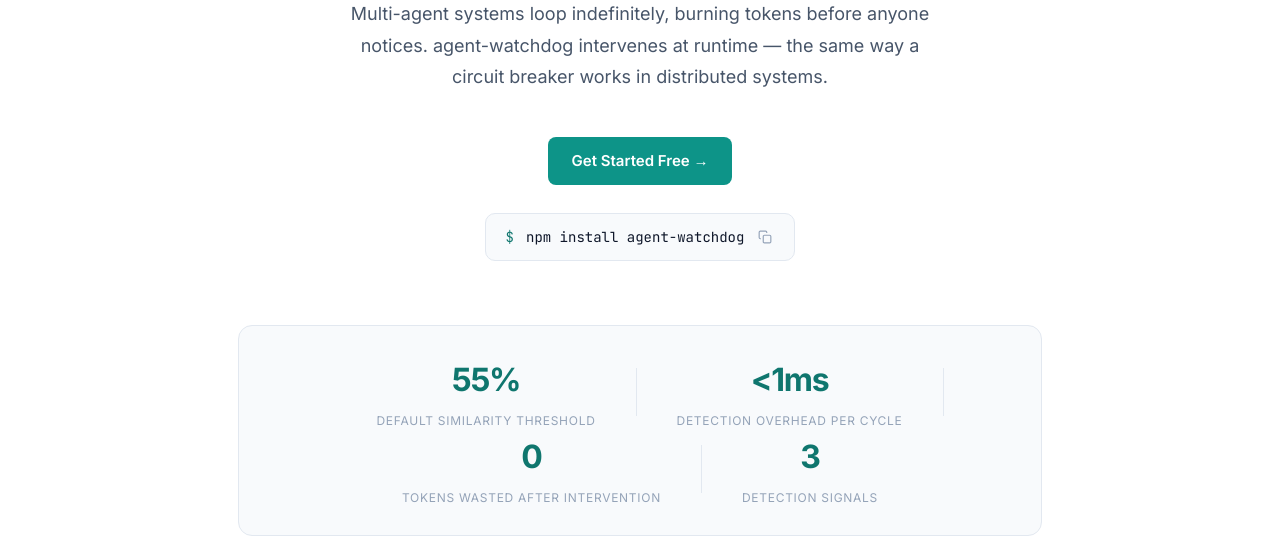
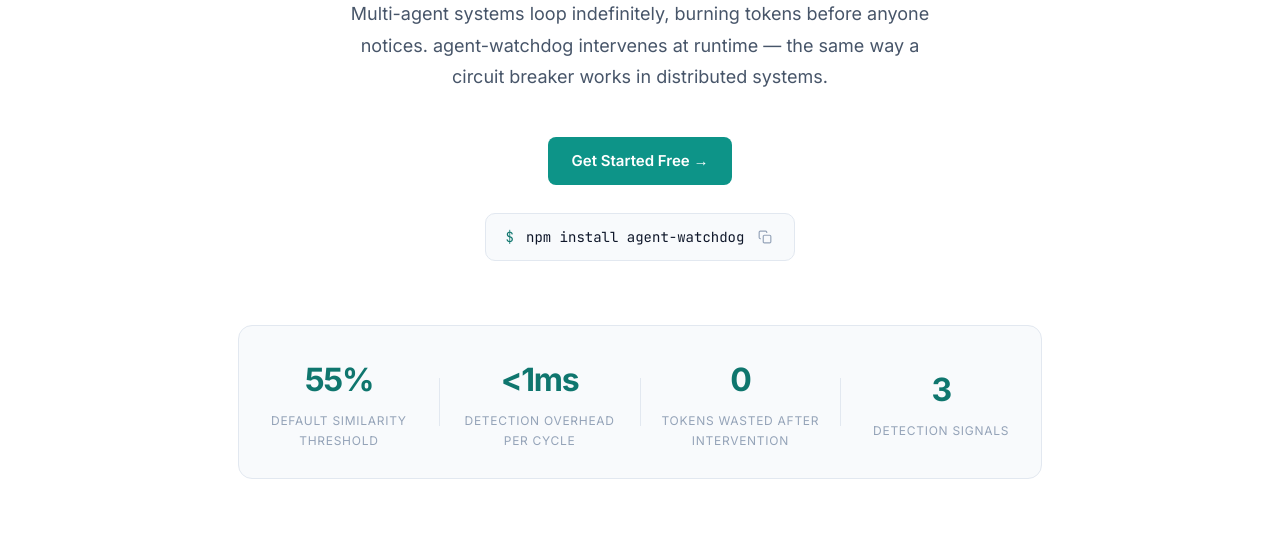
Before and after one commit to zsp322/agent-watchdog, a website: page docs/index.html in a window 1280 px wide. Shown: the part 404-952 px from the top of the page. Drawn offline with Linux system fonts and the light colour scheme.

Commit message:
fix metrics alignment: equal-width columns via flex: 1
Co-Authored-By: Claude Sonnet 4.6 <noreply@anthropic.com>

```diff
--- a/docs/styles.css
+++ b/docs/styles.css
@@ -268,7 +268,8 @@ nav {
   flex-direction: column;
   align-items: center;
   gap: 6px;
-  padding: 0 40px;
+  flex: 1;
+  padding: 0 20px;
 }
 .metric-value {
   font-size: 32px;
```
